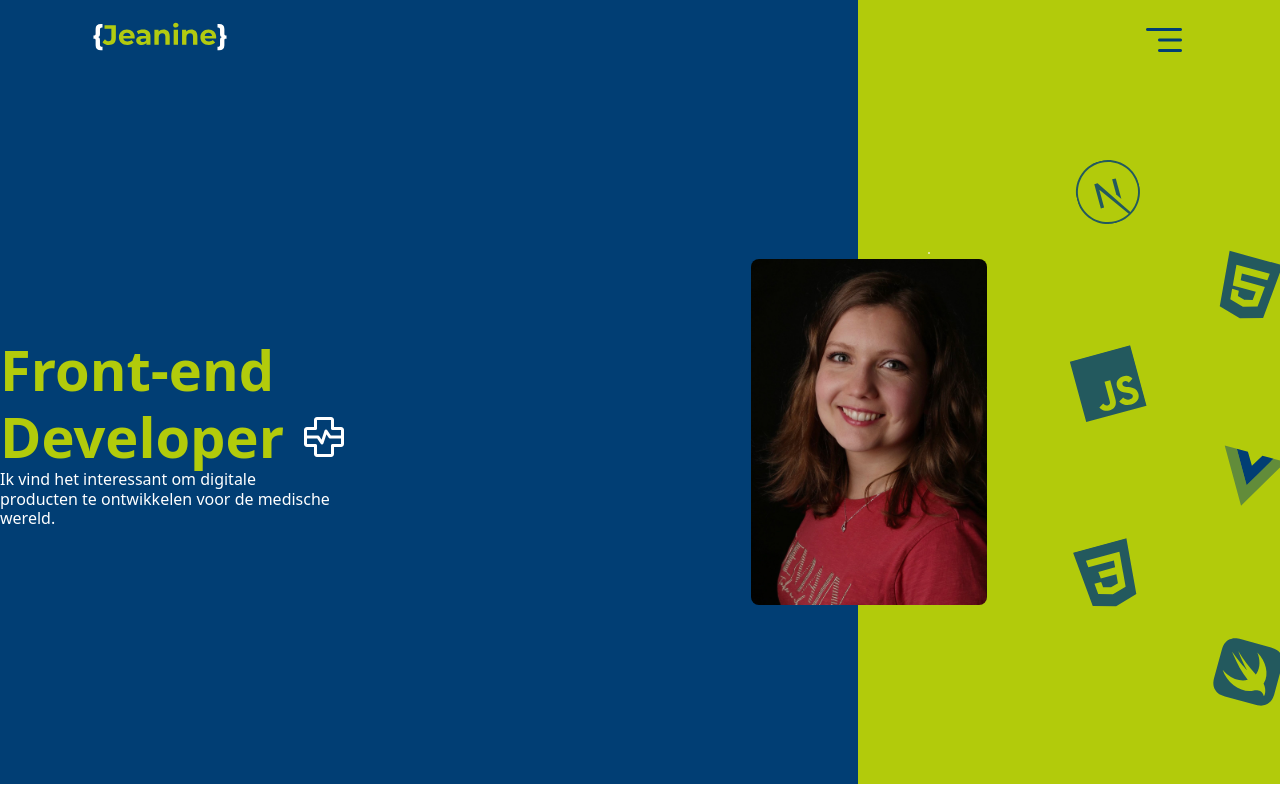
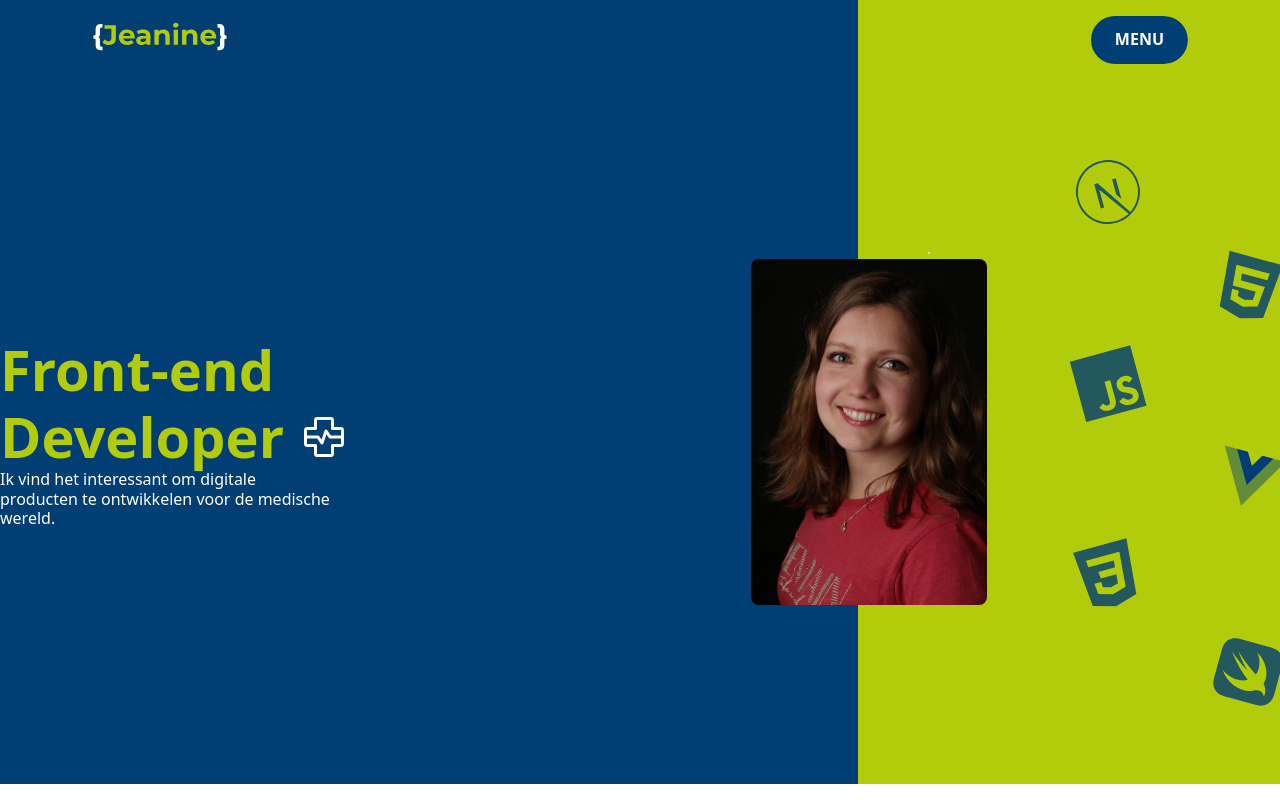
Before and after one commit to Jeanine96/portfolio_jeanine, a Next.js app: page / in a window 1280 px wide. Shown: the top 800 px of the page. Built offline with nearby package versions, Linux system fonts and the light colour scheme.

Commit message:
Made menu

```diff
--- a/app/globals.css
+++ b/app/globals.css
@@ -32,6 +32,7 @@
   --font-weight-large-body: 600;
   --font-weight-tag: 500;
   --font-weight-button: 500;
+  --font-weight-menu: 700;
 
   /* Lineheight text */
   --leading-lineheight-text: 1.2;
--- a/app/layout.tsx
+++ b/app/layout.tsx
@@ -29,7 +29,7 @@ export default function RootLayout({
         <div className="absolute top-0 left-0 h-full w-[67%] bg-primary"></div>
         <div className="absolute top-0 right-0 h-full w-[33%] bg-secondary"></div>
 
-        <div className="relative z-1">
+        <div className="relative z-1 scroll-smooth">
           <Header />
           {children}
           <Footer />
--- a/app/page.tsx
+++ b/app/page.tsx
@@ -30,6 +30,7 @@ export default function Home() {
     <main>
       {/* homepage */}
       <section
+        id="homepage"
         className="flex flex-row ml-[152] mr-[92] items-center max-h-screen "
         style={{ minHeight: "calc(100vh - 6rem)" }}
       >
@@ -68,7 +69,7 @@ export default function Home() {
       </section>
 
       {/* projects */}
-      <section className="bg-tertiary px-[152]">
+      <section id="projects" className="bg-tertiary px-[152]">
         <ProjectPage></ProjectPage>
       </section>
     </main>
--- a/components/Footer.tsx
+++ b/components/Footer.tsx
@@ -2,7 +2,7 @@ import Link from "next/link";
 
 export default function Footer() {
   return (
-    <footer className="h-screen bg-primary px-[92] pb-16">
+    <footer id="contact" className="h-screen bg-primary px-[92] pb-16">
       <div className="flex flex-col h-full">
         <div className="flex flex-col justify-center grow gap-6">
           <p className="text-text-three text-fontsize-body font-body">
--- a/components/Header.tsx
+++ b/components/Header.tsx
@@ -1,15 +1,21 @@
+"use client";
 import Link from "next/link";
+import Menu from "./Menu";
 
 export default function Header() {
+  const menuItems = [
+    { id: 1, text: "Home", url: "#homepage" },
+    { id: 2, text: "Projecten", url: "#projects" },
+    { id: 3, text: "Contact", url: "#contact" },
+  ];
+
   return (
     <header>
       <span className="flex-row flex justify-between py-4 mx-[92px] items-center">
         <Link href={"/"}>
           <img className="w-1/2" src="/logo_jeanine.svg" alt="Logo" />
         </Link>
-        <span className="material-symbols-rounded text-primary !text-5xl">
-          segment
-        </span>
+        <Menu menuItems={menuItems} />
       </span>
     </header>
   );
--- /dev/null
+++ b/components/Menu.tsx
@@ -0,0 +1,101 @@
+"use client";
+
+import { useRef, useEffect } from "react";
+import { gsap } from "gsap";
+import { ScrollToPlugin } from "gsap/ScrollToPlugin";
+import { usePathname, useRouter } from "next/navigation";
+
+gsap.registerPlugin(ScrollToPlugin);
+
+interface MenuItem {
+  id: number;
+  text: string;
+  url: string;
+}
+
+interface AnimatedMenuProps {
+  menuItems: MenuItem[];
+}
+
+export default function Menu({ menuItems }: AnimatedMenuProps) {
+  const menuBtnRef = useRef<HTMLButtonElement>(null);
+  const menuItemRef = useRef<HTMLDivElement>(null);
+  const router = useRouter();
+  const pathname = usePathname();
+
+  const handleMenuShow = () => {
+    if (!menuBtnRef.current || !menuItemRef.current) return;
+
+    gsap
+      .timeline({ defaults: { ease: "power1.out", duration: 0.2 } })
+      .to(menuBtnRef.current, { x: "100%" })
+      .to(menuItemRef.current, { x: "0" });
+  };
+
+  const handleMenuHidden = () => {
+    if (!menuBtnRef.current || !menuItemRef.current) return;
+
+    gsap
+      .timeline({ defaults: { ease: "power1.out", duration: 0.2 } })
+      .to(menuItemRef.current, { x: "100%" })
+      .to(menuBtnRef.current, { x: "0" });
+  };
+
+  const scrollToSection = (hash: string) => {
+    const el = document.getElementById(hash);
+    if (!el) return;
+
+    gsap.to(window, {
+      duration: 1,
+      ease: "power2.out",
+      scrollTo: {
+        y: el,
+        offsetY: 0,
+      },
+    });
+  };
+
+  const handleClick = (url: string) => {
+    handleMenuHidden();
+
+    const [path, hash] = url.split("#");
+
+    if (pathname !== path) {
+      router.push(path);
+
+      if (hash) {
+        setTimeout(() => {
+          scrollToSection(hash);
+        }, 300);
+      }
+    }
+  };
+  return (
+    <div
+      onMouseEnter={handleMenuShow}
+      onMouseLeave={handleMenuHidden}
+      className="relative flex overflow-x-hidden rounded-full"
+    >
+      <div
+        ref={menuItemRef}
+        className="h-12 flex items-center gap-6 bg-primary text-text-three px-6 rounded-full translate-x-full"
+      >
+        {menuItems.map((item) => (
+          <button
+            key={item.id}
+            onClick={() => handleClick(item.url)}
+            className="font-menu uppercase hover:text-primary-400 transition duration-500 ease-out"
+          >
+            {item.text}
+          </button>
+        ))}
+      </div>
+      <button
+        ref={menuBtnRef}
+        className="h-12 flex items-center gap-2 bg-primary text-text-three px-6 rounded-full font-menu uppercase absolute right-0 z-50"
+      >
+        Menu
+      </button>
+    </div>
+  );
+}
--- a/package.json
+++ b/package.json
@@ -9,6 +9,7 @@
     "lint": "eslint"
   },
   "dependencies": {
+    "framer-motion": "^12.23.24",
     "gsap": "^3.13.0",
     "next": "16.0.1",
     "react": "19.2.0",
```
Also changed, not shown: 1 other file (tests, documents, lock files or other folders).
